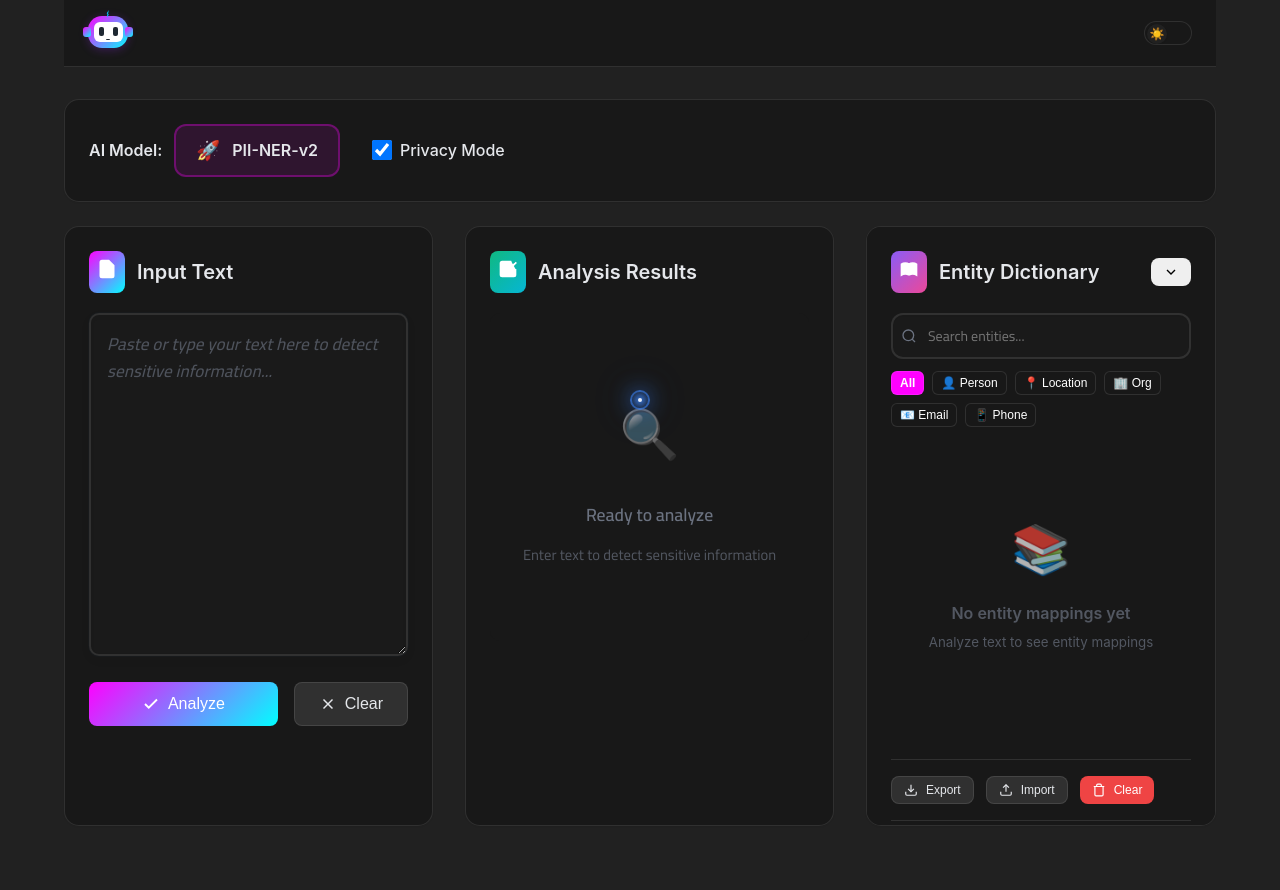
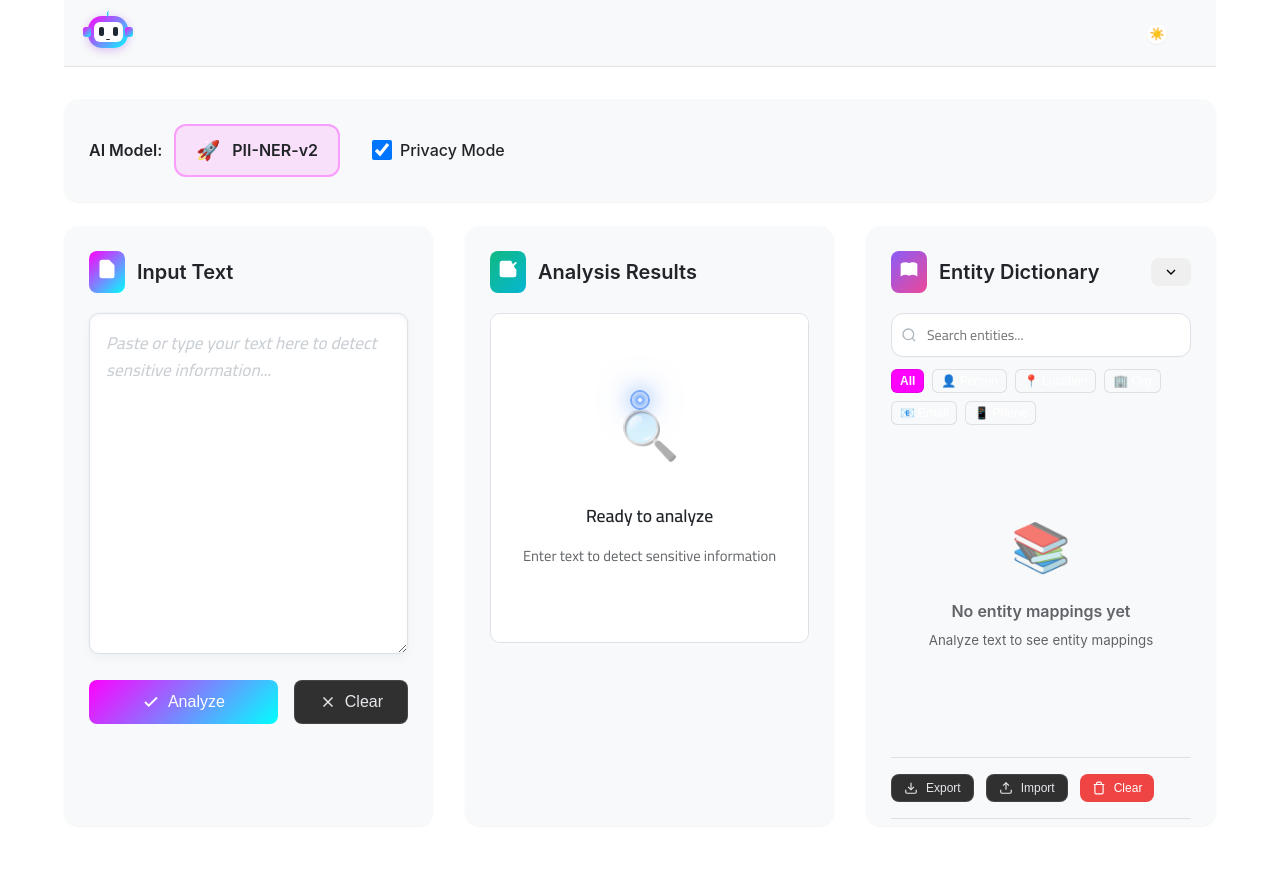
Before and after one commit to Hiida3li/ner-pii-nlp, a FastAPI app: page /app in a window 1280 px wide. Run offline with FastAPI, Linux system fonts and the light colour scheme.

Commit message:
ui improved

```diff
--- a/src/static/css/styles.css
+++ b/src/static/css/styles.css
@@ -123,26 +123,31 @@
   --border-focus: #ff00ff;
 }
 
-/* Light Theme - using same dark colors for consistency */
+/* Light Theme */
 [data-theme="light"] {
-  --background: #212121 !important;
-  --surface: #181818;
-  --surface-hover: #303030;
-  --border: rgba(255, 255, 255, 0.1);
-  --text-primary: #e5e7eb;
-  --text-secondary: #9ca3af;
-  --text-muted: #6b7280;
+  --background: #ffffff !important;
+  --surface: #f8f9fa;
+  --surface-hover: #e9ecef;
+  --border: rgba(0, 0, 0, 0.1);
+  --text-primary: #212529;
+  --text-secondary: #6c757d;
+  --text-muted: #adb5bd;
   --primary-light: rgba(255, 0, 255, 0.1);
   --border-focus: #ff00ff;
 }
 
-/* Force dark background for both themes */
+/* Theme-specific body backgrounds */
 [data-theme="dark"] body,
-[data-theme="light"] body,
-html[data-theme="dark"] body,
-html[data-theme="light"] body {
+html[data-theme="dark"] body {
   background-color: #212121 !important;
   background: #212121 !important;
+}
+
+[data-theme="light"] body,
+html[data-theme="light"] body {
+  background-color: #ffffff !important;
+  background: #ffffff !important;
+  color: #212529 !important;
 }
 
 /* Dark theme specific component styles */
--- a/src/templates/index.html
+++ b/src/templates/index.html
@@ -2,43 +2,115 @@
 
 {% block head %}
 <style>
-    body {
+    /* Dark theme styles */
+    [data-theme="dark"] body {
         background: #212121 !important;
         background-color: #212121 !important;
     }
-    html {
-        background: #212121 !important;
-    }
-    /* Card backgrounds to #181818 */
-    .card {
+
+    [data-theme="dark"] .card {
         background: #181818 !important;
         background-color: #181818 !important;
     }
-    .input-card, .results-card, .entity-dictionary-card {
+
+    [data-theme="dark"] .input-card,
+    [data-theme="dark"] .results-card,
+    [data-theme="dark"] .entity-dictionary-card {
         background: #181818 !important;
     }
-    .results-container {
+
+    [data-theme="dark"] .results-container {
         background: #181818 !important;
+        border: 1px solid #303030 !important;
     }
-    #input-text {
+
+    [data-theme="dark"] #input-text {
+        background: #1a1a1a !important;
+        color: #e5e7eb !important;
+        border: 1px solid #303030 !important;
+    }
+
+    [data-theme="dark"] .form-textarea,
+    [data-theme="dark"] .form-input {
         background: #1a1a1a !important;
         color: #e5e7eb !important;
     }
-    .form-textarea, .form-input {
-        background: #1a1a1a !important;
-        color: #e5e7eb !important;
-    }
-    /* Header component */
-    .app-header {
+
+    [data-theme="dark"] .app-header {
         background: #181818 !important;
     }
-    /* Ready to analyze empty state box */
-    .results-empty {
+
+    [data-theme="dark"] .results-empty {
+        background: transparent !important;
+    }
+
+    [data-theme="dark"] .mb-6 {
         background: #181818 !important;
     }
-    /* Controls bar */
-    .mb-6 {
-        background: #181818 !important;
+
+    /* Light theme styles */
+    [data-theme="light"] body {
+        background: #ffffff !important;
+        background-color: #ffffff !important;
+    }
+
+    [data-theme="light"] .card {
+        background: #f8f9fa !important;
+        background-color: #f8f9fa !important;
+        color: #212529 !important;
+    }
+
+    [data-theme="light"] .input-card,
+    [data-theme="light"] .results-card,
+    [data-theme="light"] .entity-dictionary-card {
+        background: #f8f9fa !important;
+        color: #212529 !important;
+    }
+
+    [data-theme="light"] .results-container {
+        background: #ffffff !important;
+        border: 1px solid #dee2e6 !important;
+        color: #212529 !important;
+    }
+
+    [data-theme="light"] #input-text {
+        background: #ffffff !important;
+        color: #212529 !important;
+        border: 1px solid #dee2e6 !important;
+    }
+
+    [data-theme="light"] .form-textarea,
+    [data-theme="light"] .form-input {
+        background: #ffffff !important;
+        color: #212529 !important;
+        border: 1px solid #dee2e6 !important;
+    }
+
+    [data-theme="light"] .app-header {
+        background: #f8f9fa !important;
+        color: #212529 !important;
+    }
+
+    [data-theme="light"] .results-empty {
+        background: transparent !important;
+        color: #212529 !important;
+    }
+
+    [data-theme="light"] .mb-6 {
+        background: #f8f9fa !important;
+        color: #212529 !important;
+    }
+
+    /* Fix text colors for light theme */
+    [data-theme="light"] h3,
+    [data-theme="light"] span,
+    [data-theme="light"] p,
+    [data-theme="light"] small {
+        color: #212529 !important;
+    }
+
+    [data-theme="light"] .dynamic-hover {
+        color: #212529 !important;
     }
 </style>
 {% endblock %}
@@ -83,7 +155,7 @@
   <!-- Main Content -->
   <main class="section">
     <!-- Simplified Controls Bar -->
-    <div class="card mb-6" style="padding: 1.5rem; border-radius: 15px; background: #181818;">
+    <div class="card mb-6" style="padding: 1.5rem; border-radius: 15px;">
       <div style="display: flex; justify-content: space-between; align-items: center; flex-wrap: wrap; gap: 1rem;">
         <div style="display: flex; align-items: center; gap: 2rem; flex-wrap: wrap;">
           <div style="display: flex; align-items: center; gap: 0.75rem;">
@@ -112,7 +184,7 @@
     <!-- Main Analysis Area -->
     <div style="display: grid; grid-template-columns: 1fr 1fr 350px; gap: 2rem; margin-bottom: 2rem;">
       <!-- Input Section -->
-      <div class="card input-card" style="border-radius: 15px; padding: 1.5rem; transition: transform 0.3s ease; background: #181818;">
+      <div class="card input-card" style="border-radius: 15px; padding: 1.5rem; transition: transform 0.3s ease;">
         <div style="display: flex; align-items: center; gap: 0.75rem; margin-bottom: 1.25rem;">
           <div style="background: linear-gradient(135deg, #ff00ff, #00ffff); padding: 8px; border-radius: 8px;">
             <svg width="20" height="20" viewBox="0 0 24 24" fill="white" stroke="white" stroke-width="2">
@@ -148,7 +220,7 @@
       </div>
 
       <!-- Results Section -->
-      <div class="card results-card" style="border-radius: 15px; padding: 1.5rem; transition: transform 0.3s ease; background: #181818;">
+      <div class="card results-card" style="border-radius: 15px; padding: 1.5rem; transition: transform 0.3s ease;">
         <div style="display: flex; align-items: center; gap: 0.75rem; margin-bottom: 1.25rem;">
           <div style="background: linear-gradient(135deg, #10b981, #06b6d4); padding: 8px; border-radius: 8px;">
             <svg width="20" height="20" viewBox="0 0 24 24" fill="white" stroke="white" stroke-width="2">
@@ -185,7 +257,7 @@
       </div>
 
       <!-- Entity Dictionary Panel -->
-      <div class="card entity-dictionary-card" style="border-radius: 15px; padding: 1.5rem; transition: transform 0.3s ease; max-height: calc(100vh - 200px); overflow-y: auto; background: #181818;">
+      <div class="card entity-dictionary-card" style="border-radius: 15px; padding: 1.5rem; transition: transform 0.3s ease; max-height: calc(100vh - 200px); overflow-y: auto;">
         <div style="display: flex; align-items: center; justify-content: space-between; gap: 0.75rem; margin-bottom: 1.25rem;">
           <div style="display: flex; align-items: center; gap: 0.75rem;">
             <div style="background: linear-gradient(135deg, #8b5cf6, #ec4899); padding: 8px; border-radius: 8px;">
```
